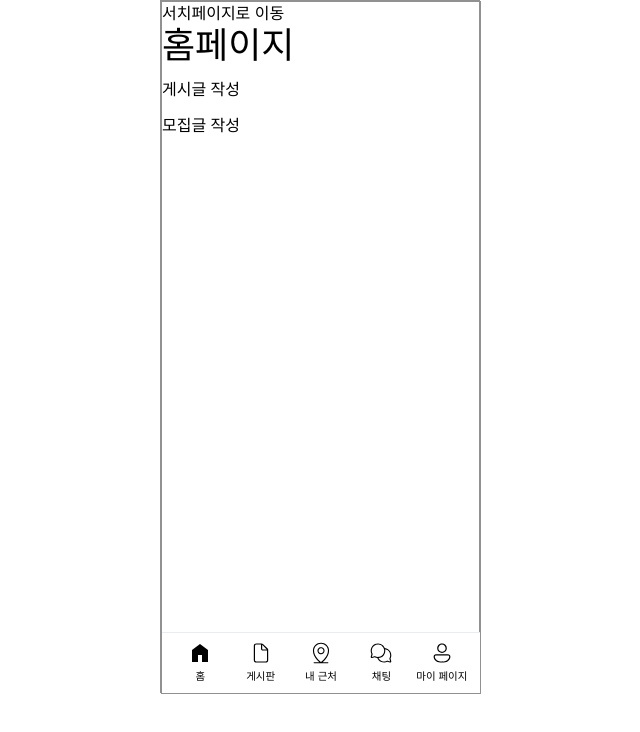
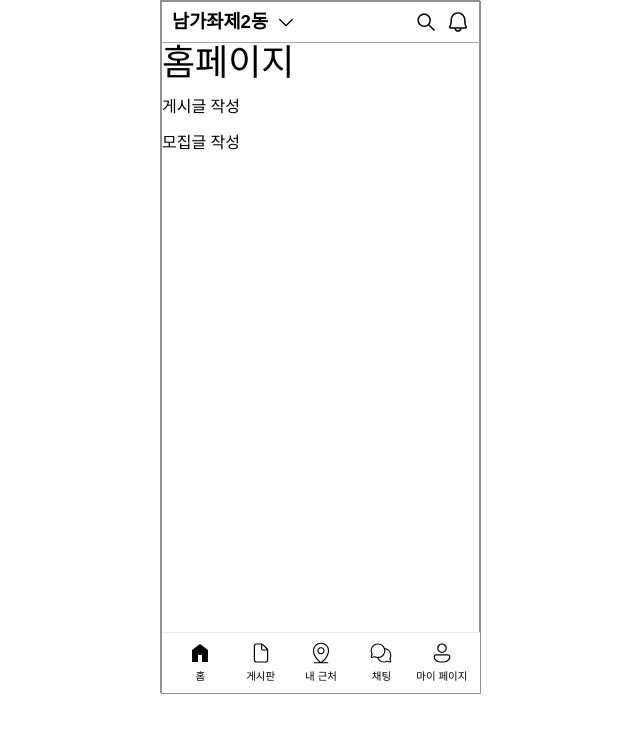
Before and after one commit to FRONTENDSCHOOL10/seven-11, a React app: page /home in a window 1280 px wide. Shown: the top 732 px of the page, without its empty margins (320-960 px from the left). Built offline with nearby package versions, Linux system fonts and the light colour scheme; the HTML template or start-up script is replaced by a standard one; a web font is replaced by a local one.

Commit message:
[Feat] 상단 바 구현

```diff
--- /dev/null
+++ b/src/components/AlarmIcon.jsx
@@ -0,0 +1,19 @@
+import { object, oneOfType, string } from 'prop-types';
+import { memo } from 'react';
+import { Link } from 'react-router-dom';
+
+AlarmIcon.propTypes = {
+  to: oneOfType([string, object]).isRequired,
+};
+
+function AlarmIcon({ to }) {
+  return (
+    <Link to={to}>
+      <svg className="w-6 h-6">
+        <use href="/stack.svg#alarmBell" />
+      </svg>
+    </Link>
+  );
+}
+
+export default memo(AlarmIcon);
--- /dev/null
+++ b/src/components/DownIcon.jsx
@@ -0,0 +1,18 @@
+import { func } from 'prop-types';
+import { memo } from 'react';
+
+DownIcon.propTypes = {
+  onClick: func,
+};
+
+function DownIcon({ onClick }) {
+  return (
+    <button type="button" onClick={onClick}>
+      <svg className="w-5 h-5">
+        <use href="/stack.svg#down" />
+      </svg>
+    </button>
+  );
+}
+
+export default memo(DownIcon);
--- a/src/components/Header.jsx
+++ b/src/components/Header.jsx
@@ -1,5 +1,22 @@
-import { NavLink } from 'react-router-dom';
+import { memo } from 'react';
+import SearchIcon from './SearchIcon';
+import DownIcon from './DownIcon';
+import AlarmIcon from './AlarmIcon';
 
-export default function Header() {
-  return <NavLink to={'/search'}>서치페이지로 이동</NavLink>;
+function Header() {
+  return (
+    <header className="flex justify-between items-center px-2.5 py-1.5 border-b  border-gray-200 ">
+      <div className="flex items-center space-x-2">
+        <span className="font-semibold text-lg">남가좌제2동</span>
+        <DownIcon />
+      </div>
+
+      <div className="flex space-x-2">
+        <SearchIcon to="/search" />
+        <AlarmIcon to="/" />
+      </div>
+    </header>
+  );
 }
+
+export default memo(Header);
--- /dev/null
+++ b/src/components/SearchIcon.jsx
@@ -0,0 +1,19 @@
+import { object, oneOfType, string } from 'prop-types';
+import { memo } from 'react';
+import { Link } from 'react-router-dom';
+
+SearchIcon.propTypes = {
+  to: oneOfType([string, object]).isRequired,
+};
+
+function SearchIcon({ to }) {
+  return (
+    <Link to={to}>
+      <svg className="w-6 h-6">
+        <use href="/stack.svg#search" />
+      </svg>
+    </Link>
+  );
+}
+
+export default memo(SearchIcon);
```
